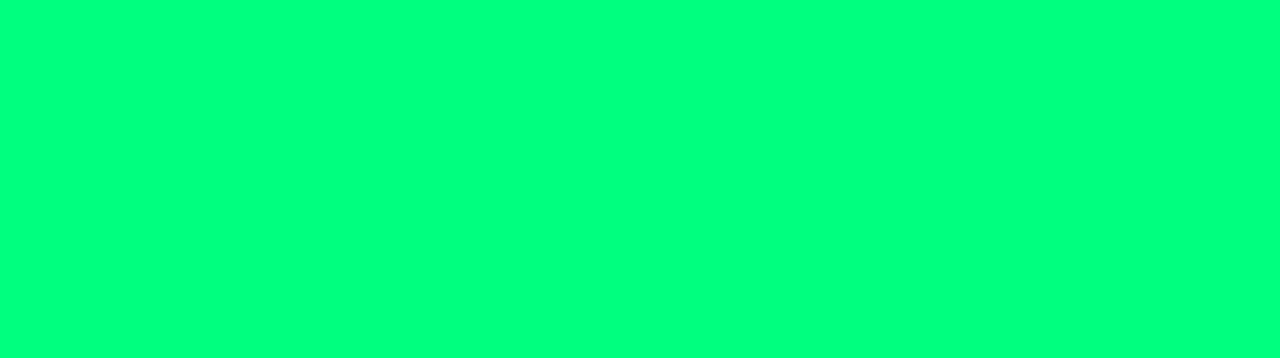
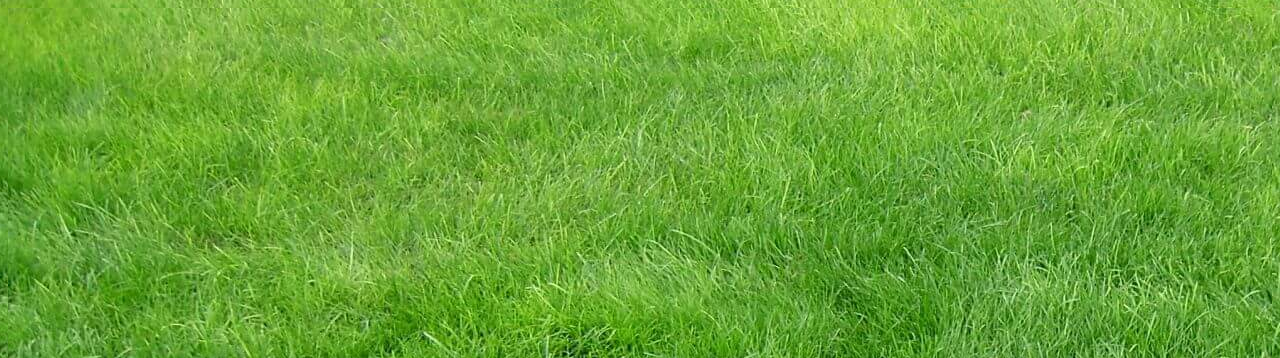
Before and after one commit to ddopey/boxes, a plain HTML site: page index.html in a window 1280 px wide. Shown: the top 358 px of the page. Drawn offline with Linux system fonts and the light colour scheme.

Commit message:
Update index.html

```diff
--- a/index.html
+++ b/index.html
@@ -39,12 +39,12 @@ border-radius: 100%;
 html, body {
 height: 100%;
 display: grid;
-  /*background: url("assets/grassbackgroundsmallest.jpg"); no-repeat center center fixed;*/
+background: url("assets/grassbackgroundsmallest.jpg"); /*no-repeat center center fixed;*/
   /*background-size: cover;
   background-repeat: no-repeat;
   height: 100%;
   overflow: hidden;*/
-  background-color: #00FF7F;
+  /*background-color: #00FF7F;*/
 }
 
 #table1 td {background: navy;}
```
